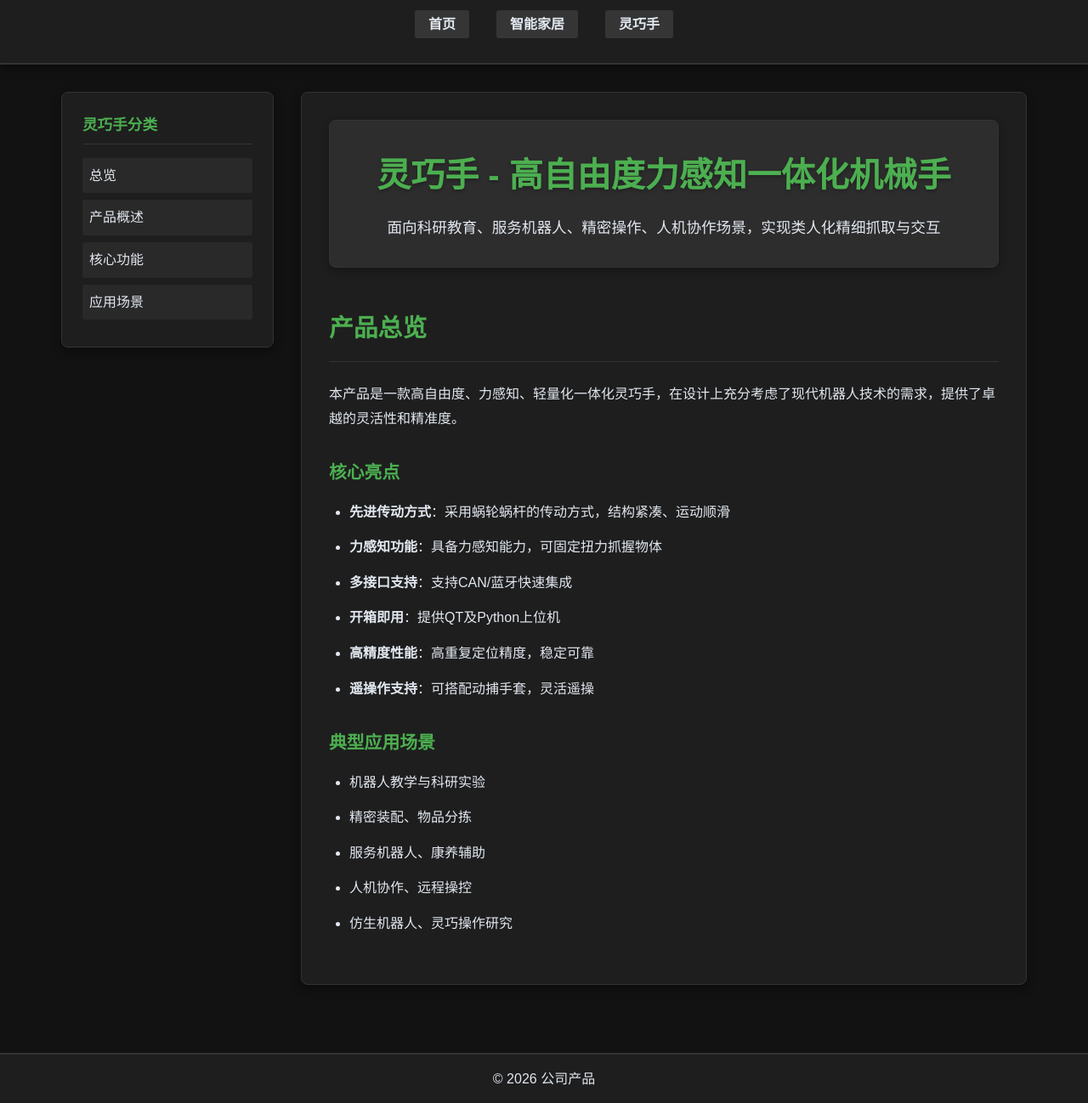
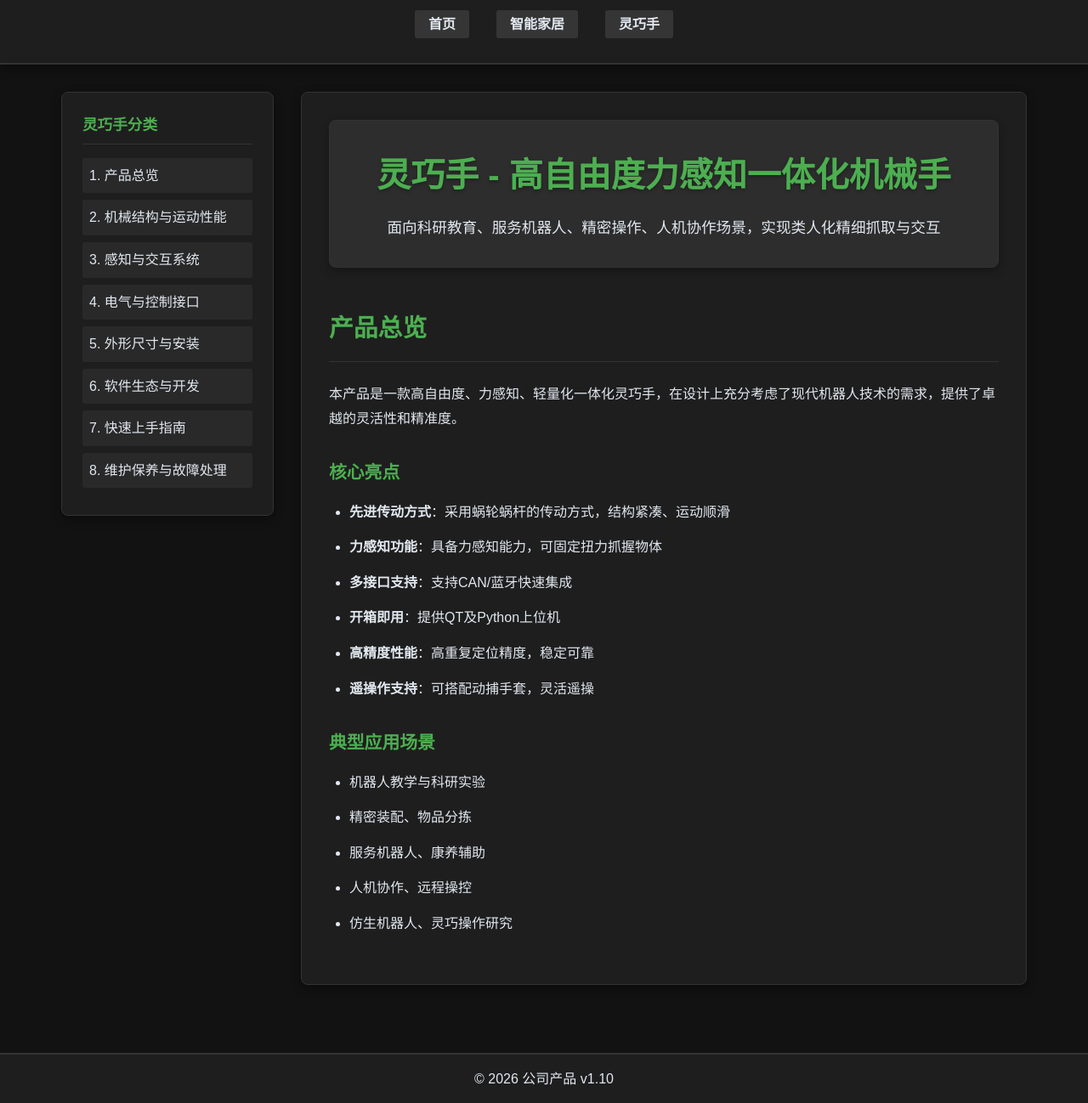
Before and after one commit to ysiq/ysiq.github.io, a Jekyll site: the page built from zdzb/dexterous-hand/index.md, in a window 1280 px wide and 1298 px high. Shown: the whole window at 85% size. Built offline with Jekyll 4.4.1, drawn with Linux system fonts in a browser that asks for light colours.

Commit message:
更新灵巧手左侧导航为8条，版本号v1.10

```diff
--- a/_layouts/zdzb.html
+++ b/_layouts/zdzb.html
@@ -36,10 +36,14 @@
                 {% if page.url contains '/dexterous-hand/' %}
                 <h3>灵巧手分类</h3>
                 <ul>
-                    <li><a href="/zdzb/dexterous-hand/">总览</a></li>
-                    <li><a href="/zdzb/dexterous-hand/overview">产品概述</a></li>
-                    <li><a href="/zdzb/dexterous-hand/features">核心功能</a></li>
-                    <li><a href="/zdzb/dexterous-hand/applications">应用场景</a></li>
+                    <li><a href="/zdzb/dexterous-hand/">1. 产品总览</a></li>
+                    <li><a href="/zdzb/dexterous-hand/1-机械结构与运动性能">2. 机械结构与运动性能</a></li>
+                    <li><a href="/zdzb/dexterous-hand/2-感知与交互系统">3. 感知与交互系统</a></li>
+                    <li><a href="/zdzb/dexterous-hand/3-电气与控制接口">4. 电气与控制接口</a></li>
+                    <li><a href="/zdzb/dexterous-hand/4-外形尺寸与安装">5. 外形尺寸与安装</a></li>
+                    <li><a href="/zdzb/dexterous-hand/5-软件生态与开发">6. 软件生态与开发</a></li>
+                    <li><a href="/zdzb/dexterous-hand/6-快速上手指南">7. 快速上手指南</a></li>
+                    <li><a href="/zdzb/dexterous-hand/7-维护保养与故障处理">8. 维护保养与故障处理</a></li>
                 </ul>
                 {% endif %}
             </nav>
@@ -51,7 +55,7 @@
     </div>
 
     <footer>
-        <p>&copy; 2026 公司产品</p>
+        <p>&copy; 2026 公司产品 v1.10</p>
     </footer>
 </body>
 </html>
```
